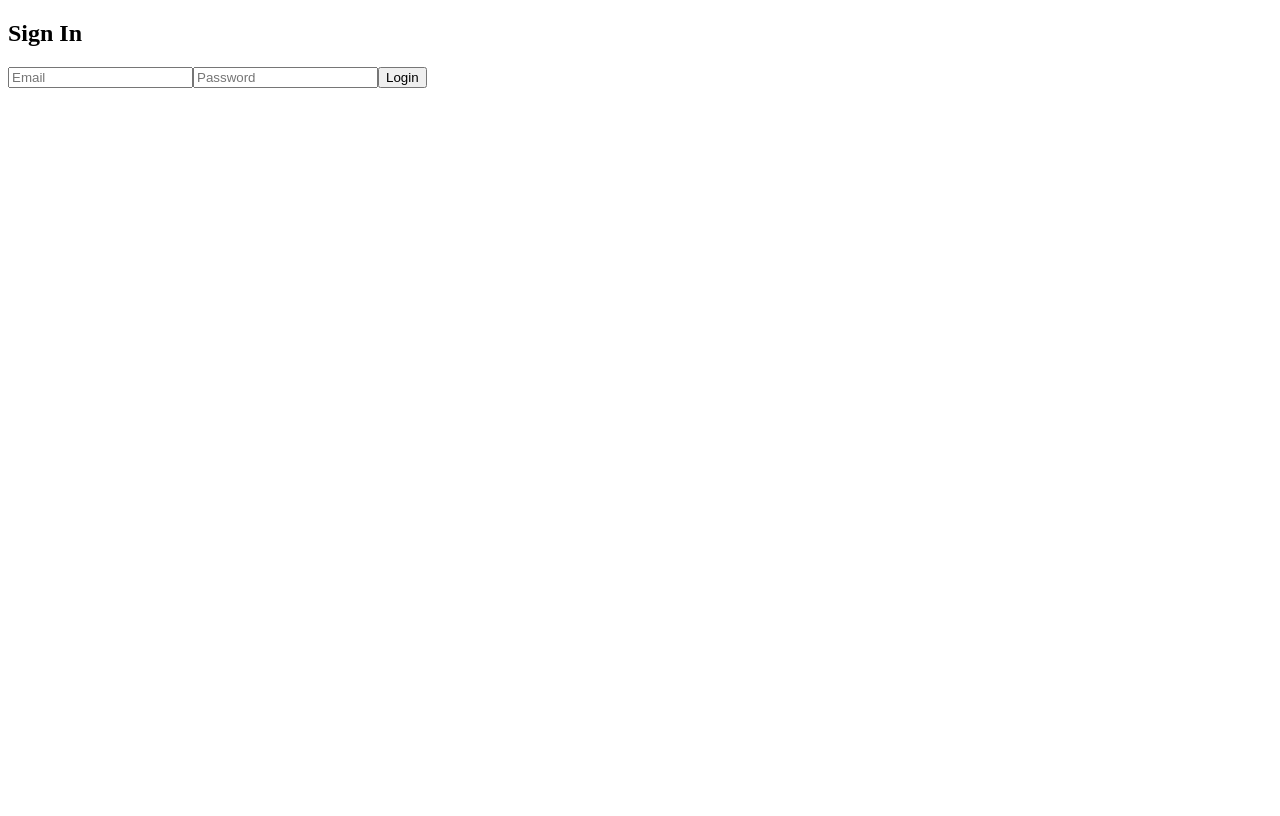
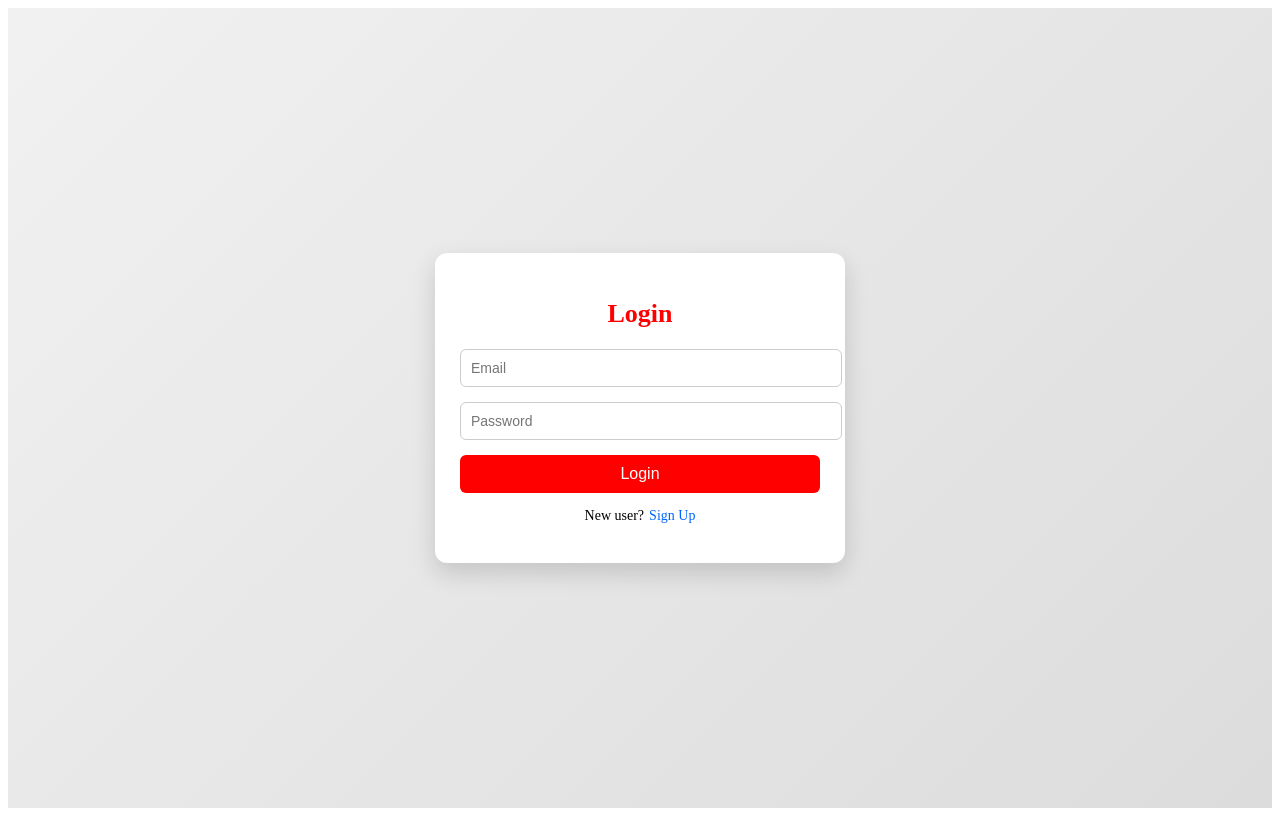
Before and after one commit to Vanaja-K08/youtube-frontend, a React (Vite) app: page /login in a window 1280 px wide. Built offline with nearby package versions, Linux system fonts and the light colour scheme.

Commit message:
added style in login and api

```diff
--- a/src/pages/Login.jsx
+++ b/src/pages/Login.jsx
@@ -1,50 +1,53 @@
 import { useState } from "react";
 import { useNavigate } from "react-router-dom";
+import "../styles/auth.css";
+import { loginUser } from "../api/auth";
 
 export default function Login() {
   const navigate = useNavigate();
-
   const [email, setEmail] = useState("");
   const [password, setPassword] = useState("");
 
-  const handleLogin = () => {
-    if (!email || !password) {
-      alert("All fields required");
-      return;
-    }
+  const [form, setForm] = useState({});
 
-    // Temporary login (backend later)
-    localStorage.setItem("user", JSON.stringify({ name: "John Doe" }));
+  const handleLogin = async () => {
+     const res = await loginUser(form);
+    localStorage.setItem("token", res.data.token);
     navigate("/");
   };
 
   return (
-    <div className="flex items-center justify-center min-h-screen bg-gray-100">
-      <div className="bg-white p-6 rounded w-80">
-        <h2 className="text-xl font-bold mb-4">Sign In</h2>
+    <div className="auth-container">
+      <div className="auth-card">
+        <h2 className="auth-title">Login</h2>
 
         <input
           type="email"
           placeholder="Email"
-          className="w-full p-2 border mb-3"
-          value={email}
-          onChange={(e) => setEmail(e.target.value)}
+          className="auth-input"
+         onChange={e => setForm({ ...form, email: e.target.value })}
         />
 
         <input
           type="password"
           placeholder="Password"
-          className="w-full p-2 border mb-3"
-          value={password}
-          onChange={(e) => setPassword(e.target.value)}
+          className="auth-input"
+           onChange={e => setForm({ ...form, password: e.target.value })}
         />
 
-        <button
-          onClick={handleLogin}
-          className="w-full bg-red-600 text-white p-2 rounded"
-        >
+        <button className="auth-btn" onClick={handleLogin}>
           Login
         </button>
+
+        <p className="auth-footer">
+          New user?
+          <span
+            className="auth-link"
+            onClick={() => navigate("/signup")}
+          >
+            Sign Up
+          </span>
+        </p>
       </div>
     </div>
   );
```
